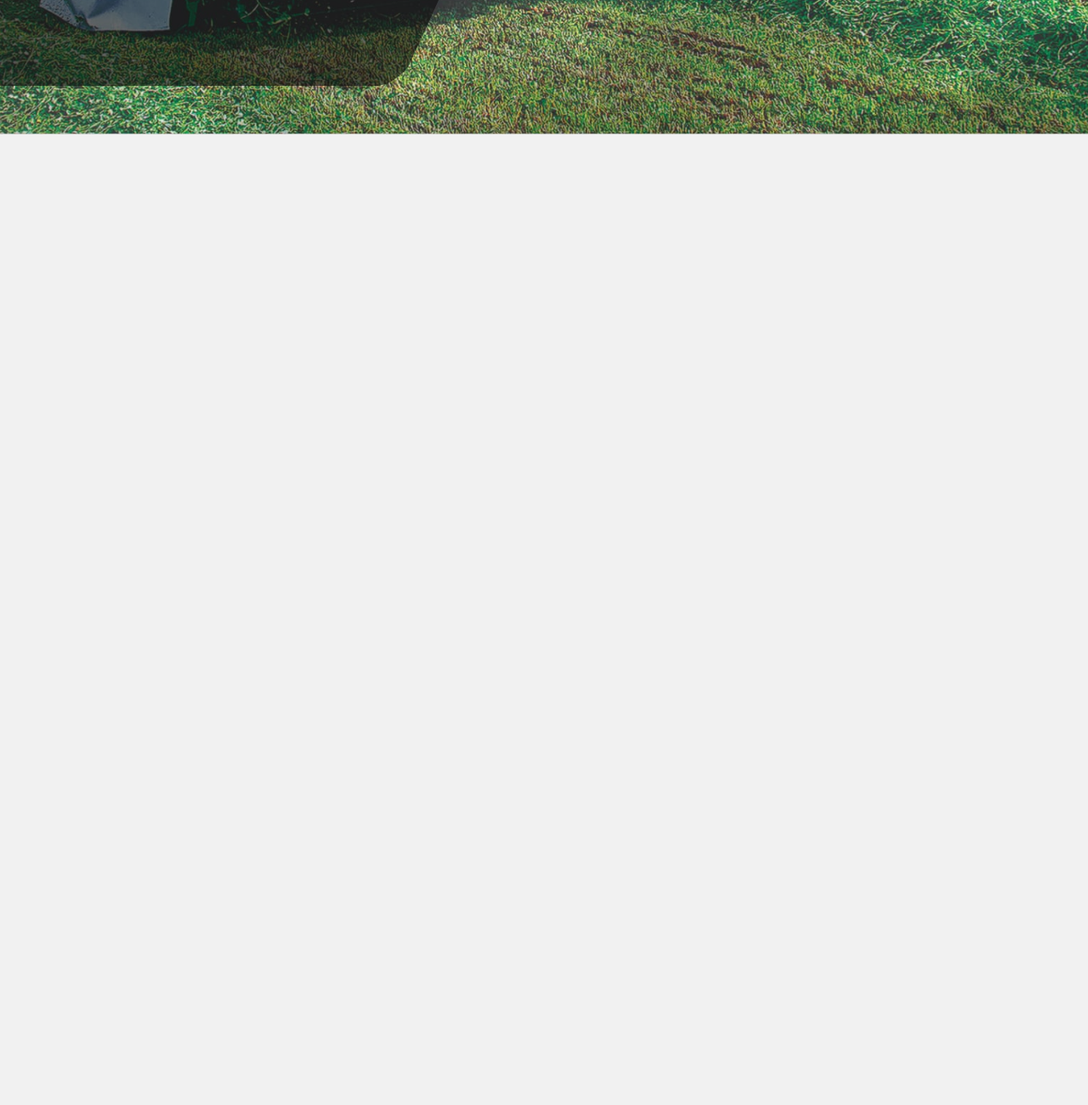
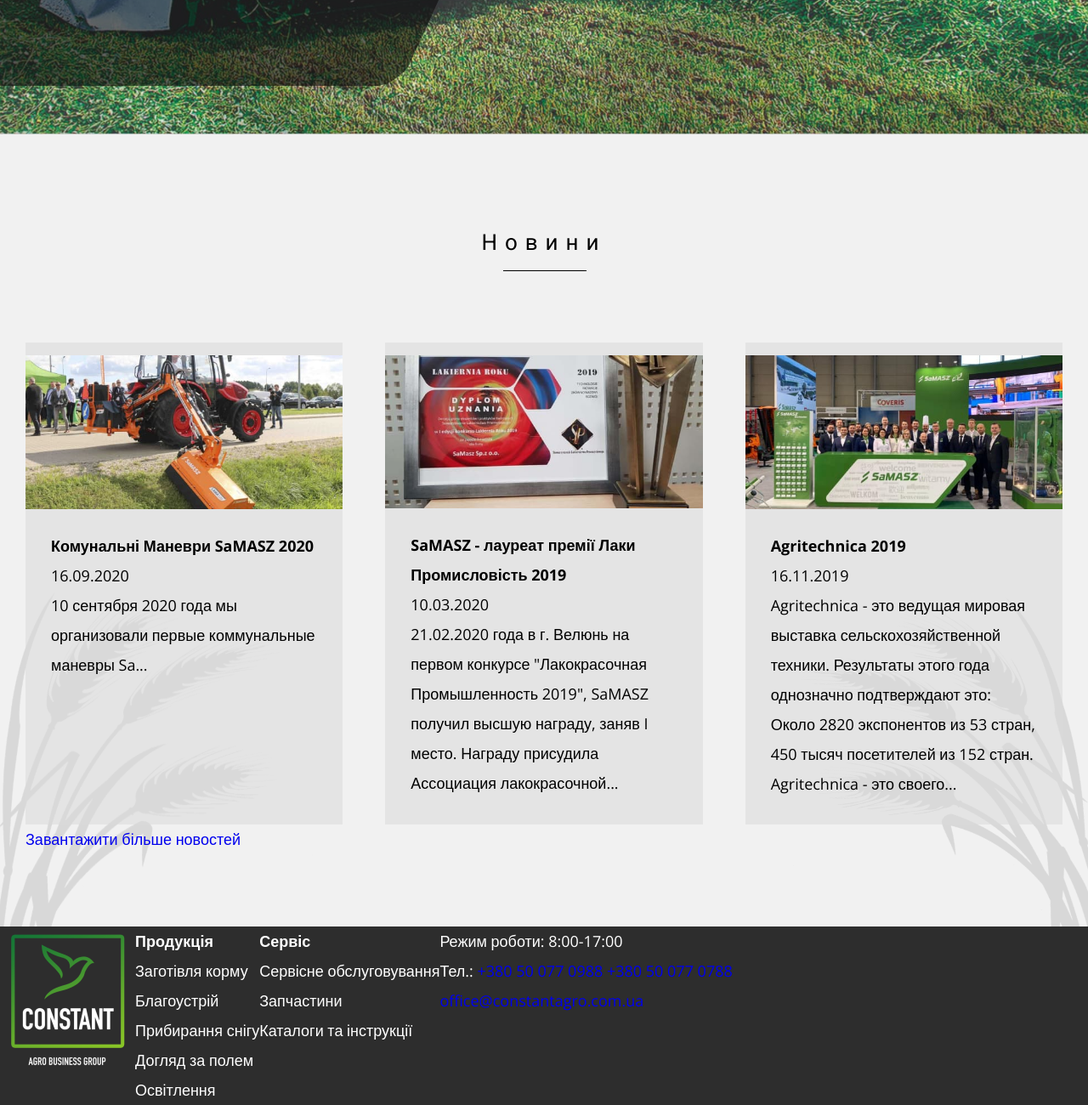
Before and after one commit to Tatyaniya/constant_2, a website: page index.html in a window 1280 px wide. Shown: the part 2732-4032 px from the top of the page at 85% size. Before the commit the page ends 2890 px from the top, so only its background shows below. Drawn offline with nearby package versions, Linux system fonts and the light colour scheme.

Commit message:
add styles for block news and footer

```diff
--- a/css/style.css
+++ b/css/style.css
@@ -9,7 +9,9 @@
     --accent-active: #503E33;
     --basic-white: #ffffff;
     --basic-black: #000000;
+    --background-decoration: rgba(219, 219, 219, 0.55);
     --text-color: #333333;
+    --footer: #2D2D2D;
     --active-text: rgba(255, 255, 255, 0.3);
 }
 /* Global */
@@ -72,6 +74,23 @@
     line-height: 44px;
     color: #0B0B0B;
     position: relative;
+}
+/* Hide elements */
+.vissually-hiden {
+  position: absolute;
+  width: 1px;
+  height: 1px;
+  margin: -1px;
+  border: 0;
+  padding: 0;
+  white-space: nowrap;
+  -webkit-clip-path: inset(0 0 0 0);
+          clip-path: inset(0 0 0 0);
+  overflow: hidden;
+  -webkit-appearance: none;
+  -moz-appearance: none;
+  -o-appearance:none;
+      appearance: none;
 }
 
 /* Navigation */
@@ -221,3 +240,73 @@
     box-shadow: 0px 2px 2px rgba(0, 0, 0, 0.25);
     border-radius: 27.5px;
 }
+
+
+/* News */
+.news {
+  margin: 110px 0 85px;
+}
+.news__title {
+  position: relative;
+  text-align: center;
+  font-family: 'Roboto', sans-serif;
+  font-size: 26px;
+  font-weight: 400;
+  letter-spacing: 9px;
+  margin-bottom: 100px;
+}
+.news__title:after {
+  position: absolute;
+  top: 50px;
+  right: calc(50% - 50px);
+  /* margin: 0 auto; */
+  content: "";
+  width: 98px;
+  height: 1px;
+  background-color: var(--basic-black);
+}
+.news__wrapper {
+  display: grid;
+  grid-template-columns: 1fr 1fr 1fr;
+  column-gap: 50px;
+  justify-content: center;
+}
+
+.news__item {
+  background-color: var(--background-decoration);
+  padding: 15px 0 0;
+}
+.news__content {
+  padding: 26px 30px 30px;
+}
+.news__content-title {
+  font-size: 18px;
+}
+/* Footer */
+.main-footer {
+  display: flex;
+  flex-direction: column;
+  position: relative;
+  background-color: var(--footer);
+}
+
+.footer__decoration {
+  position: absolute;
+  bottom: 10px;
+  width: 100%;
+  display: flex;
+  flex-direction: row;
+  justify-content: space-between;
+  z-index: -1;
+}
+
+.footer-box {
+  display: flex;
+  color: var(--basic-white);
+  max-width: 1800px;
+}
+
+.footer__nav-list a{
+  color: var(--basic-white);
+  font-size: 18px;
+}
--- a/index.html
+++ b/index.html
@@ -95,46 +95,91 @@
             </div>
         </section>
 
-        <!-- <div class="container">
-            <section class="hero-slider">
-                <div class="slider-list">
-                    <div class="slider-item">
-                        <div class="slider-item__information">
-                            <h3 class="slider-title"><span class="title-bold">Понад 70 моделей</span><br>машин для благоустрію тереторій</h3>
-                            <p>Комунальні машини SaMASZ розроблені з урахуванням потреб користувачів і з використанням новітніх
-                                технологій...</p>
-                            <a class="slider-link" href="#">Детальніше</a>
-                        </div>
+        <section class="main-offer">
 
-                    </div>
-                    <div class="slider-item">
-                        <h3>Понад 70 моделей машин для благоустрію тереторій</h3>
-                        <p>Комунальні машини SaMASZ розроблені з урахуванням потреб користувачів і з використанням новітніх
-                            технологій...</p>
-                        <a href="#">Детальніше</a>
-                    </div>
-                    <div class="slider-item">
-                        <h3>Понад 70 моделей машин для благоустрію тереторій</h3>
-                        <p>Комунальні машини SaMASZ розроблені з урахуванням потреб користувачів і з використанням новітніх
-                            технологій...</p>
-                        <a href="#">Детальніше</a>
-                    </div>
-                    <div class="slider-item">
-                        <h3>Понад 70 моделей машин для благоустрію тереторій</h3>
-                        <p>Комунальні машини SaMASZ розроблені з урахуванням потреб користувачів і з використанням новітніх
-                            технологій...</p>
-                        <a href="#">Детальніше</a>
-                    </div>
-                </div>
-                <div class="slider-controls">
+        </section>
 
-                </div>
-            </section>
-        </div> -->
-
+        <section class="news">
+          <div class="container">
+            <h2 class="news__title">Новини</h2>
+            <div class="news__wrapper">
+              <a class="news__item">
+                <img class="news__item-image" src="img/index/news-1.jpg" alt="">
+                <article class="news__content">
+                  <h4 class="news__content-title">Комунальні Маневри SaMASZ 2020</h4>
+                  <time class="news__content-date" datetime="2020-09-16">16.09.2020</time>
+                  <p class="news__content-text">
+                    10 сентября 2020 года мы организовали первые коммунальные маневры Sa...
+                  </p>
+                </article>
+              </a>
+              <a class="news__item">
+                <img class="news__item-image" src="img/index/news-2.jpg" alt="">
+                <article class="news__content">
+                  <h4 class="news__content-title">SaMASZ - лауреат премії Лаки Промисловість 2019</h4>
+                  <time class="news__content-date" datetime="2020-03-10">10.03.2020</time>
+                  <p class="news__content-text">
+                    21.02.2020 года в г. Велюнь на первом конкурсе "Лакокрасочная Промышленность 2019",
+                     SaMASZ получил высшую награду, заняв I место. Награду присудила Ассоциация лакокрасочной...
+                  </p>
+                </article>
+              </a>
+              <a class="news__item">
+                <img class="news__item-image" src="img/index/news-3.jpg" alt="">
+                <article class="news__content">
+                  <h4 class="news__content-title">Agritechnica 2019</h4>
+                  <time class="news__content-date" datetime="2019-11-16">16.11.2019</time>
+                  <p class="news__content-text">
+                    Agritechnica - это ведущая мировая выставка сельскохозяйственной техники.
+                    Результаты этого года однозначно подтверждают это: Около 2820 экспонентов
+                    из 53 стран, 450 тысяч посетителей из 152 стран. Agritechnica - это своего...
+                  </p>
+                </article>
+              </a>
+            </div>
+            <a href="#">Завантажити більше новостей</a>
+          </div>
+        </section>
     </main>
-    <footer>
-
+    <footer class="main-footer footer">
+      <div class="footer__decoration">
+        <img src="img/index/png/wheat-left.png">
+        <img src="img/index/png/wheat-right.png">
+      </div>
+      <div class="footer-box">
+        <a href="">
+          <img src="img/constant_logo_footer.png" alt="footer__logo">
+        </a>
+        <div class="footer__nav">
+          <h4 class="footer__nav-title">Продукція</h4>
+          <ul class="footer__nav-list">
+            <li><a href="">Заготівля корму</a></li>
+            <li><a href="">Благоустрій</a></li>
+            <li><a href="">Прибирання снігу </a></li>
+            <li><a href="">Догляд за полем</a></li>
+            <li><a href="">Освітлення</a></li>
+          </ul>
+        </div>
+        <div class="footer__nav">
+          <h4 class="footer__nav-title">Сервіс</h4>
+          <ul class="footer__nav-list">
+            <li><a href="">Сервісне обслуговування</a></li>
+            <li><a href="">Запчастини</a></li>
+            <li><a href="">Каталоги та інструкції</a></li>
+          </ul>
+        </div>
+        <div class="footer__contacts">
+          <p class="footer__contacts-schedule">Режим роботи: <time>8:00-17:00</time></p>
+          <p class="footer__contacts-phones">
+            Тел.:
+            <a class="" href="tel:+380500770988">+380 50 077 0988</a>
+            <a class="" href="tel:+380500770788">+380 50 077 0788</a>
+          </p>
+          <p class="footer__contacts-email">
+            <a href="mailto:office@constantagro.com.ua">office@constantagro.com.ua</a>
+          </p>
+        </div>
+      </div>
     </footer>
 
 </body>
```
Also changed, not shown: img/constant_logo_footer.png (added), img/constant_logo_footer.svg (deleted).
